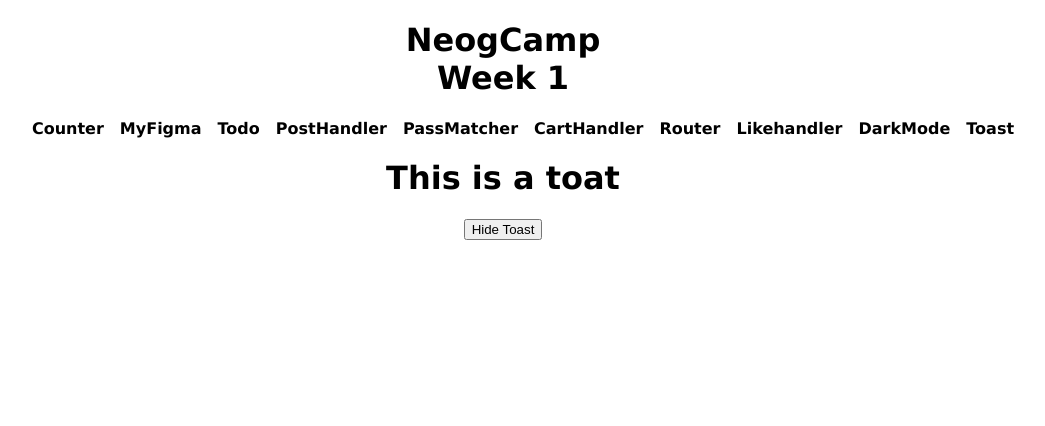
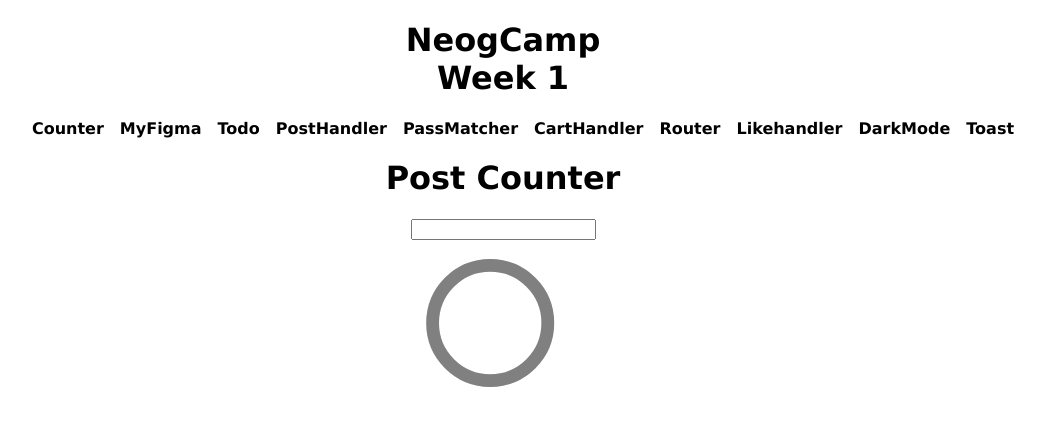
Before and after one commit to mehmehsan/week1-Level1, a React (Create React App) app: page / in a window 1280 px wide. Shown: the top 426 px of the page, without its empty margins (137-1182 px from the left). Built offline with nearby package versions, Linux system fonts and the light colour scheme.

Commit message:
updated post counter

```diff
--- a/src/App.js
+++ b/src/App.js
@@ -13,7 +13,7 @@ import Dark from "./ex/dark";
 import "./styles.css";
 
 export default function App() {
-  const [array, setArray] = useState(<ToastApp />);
+  const [array, setArray] = useState(<PostHandler />);
   const arr = [
     "Counter",
     "MyFigma",
--- a/src/ex/post.js
+++ b/src/ex/post.js
@@ -1,9 +1,8 @@
 import React, { useState } from "react";
-import { withRouter } from "react-router-dom";
 
 export default function PostHandler() {
-  const [textcount, setTextcount] = useState();
-  const [opac, setOpac] = useState(0.01);
+  const [textcount, setTextcount] = useState(1);
+
   return (
     <div>
       <h1> Post Counter </h1>
@@ -12,26 +11,46 @@ export default function PostHandler() {
         type="text"
         onChange={(e) => {
           setTextcount(e.target.value);
-          setOpac(e.target.value.length / 150);
         }}
       />
       <br />
-      <button
-        style={{
-          height: "3rem",
-          width: "3rem",
-          background: "red",
-          borderRadius: "45%",
-          opacity: opac
-        }}
-      ></button>
       <br />
-      {textcount && textcount.length < 150 && (
-        <h2>Text count (max - 150 words) : {textcount.length} </h2>
+      <div>
+        <svg
+          height="10%"
+          viewBox="2 0 20 20"
+          width="10%"
+          style={{ overflow: "visible" }}
+        >
+          <circle
+            cx="50%"
+            cy="50%"
+            fill="none"
+            stroke-width="2"
+            r="9"
+            stroke="#EBEEF0"
+          ></circle>
+          <circle
+            cx="50%"
+            cy="50%"
+            fill="none"
+            stroke-width="2"
+            r="9"
+            stroke="grey"
+            stroke-linecap="round"
+            style={{
+              strokeDashoffset: 56.5487 - textcount.length,
+              strokeDasharray: "56.5487"
+            }}
+          ></circle>
+        </svg>
+      </div>
+      {textcount && textcount.length < 56 && (
+        <h2>Text count (max - 56 words) : {textcount.length} </h2>
       )}
       {!textcount && <h1> Insert Text </h1>}
-      {textcount && textcount.length >= 150 && (
-        <h2>Text count : Max- Char reached 150 words </h2>
+      {textcount && textcount.length >= 56 && (
+        <h2>Text count : Max- Char reached 56 words </h2>
       )}
       <br />
     </div>
```
